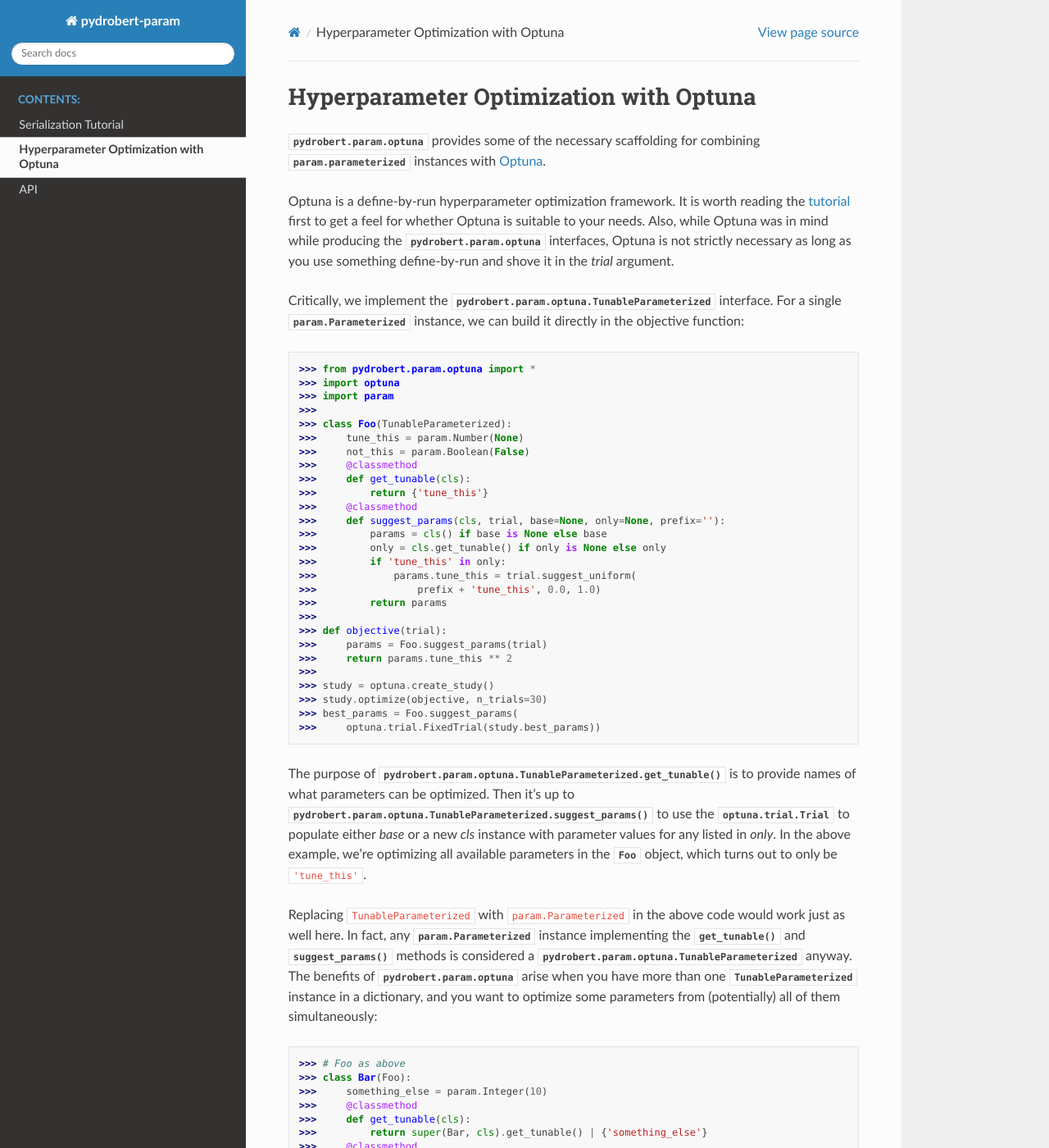
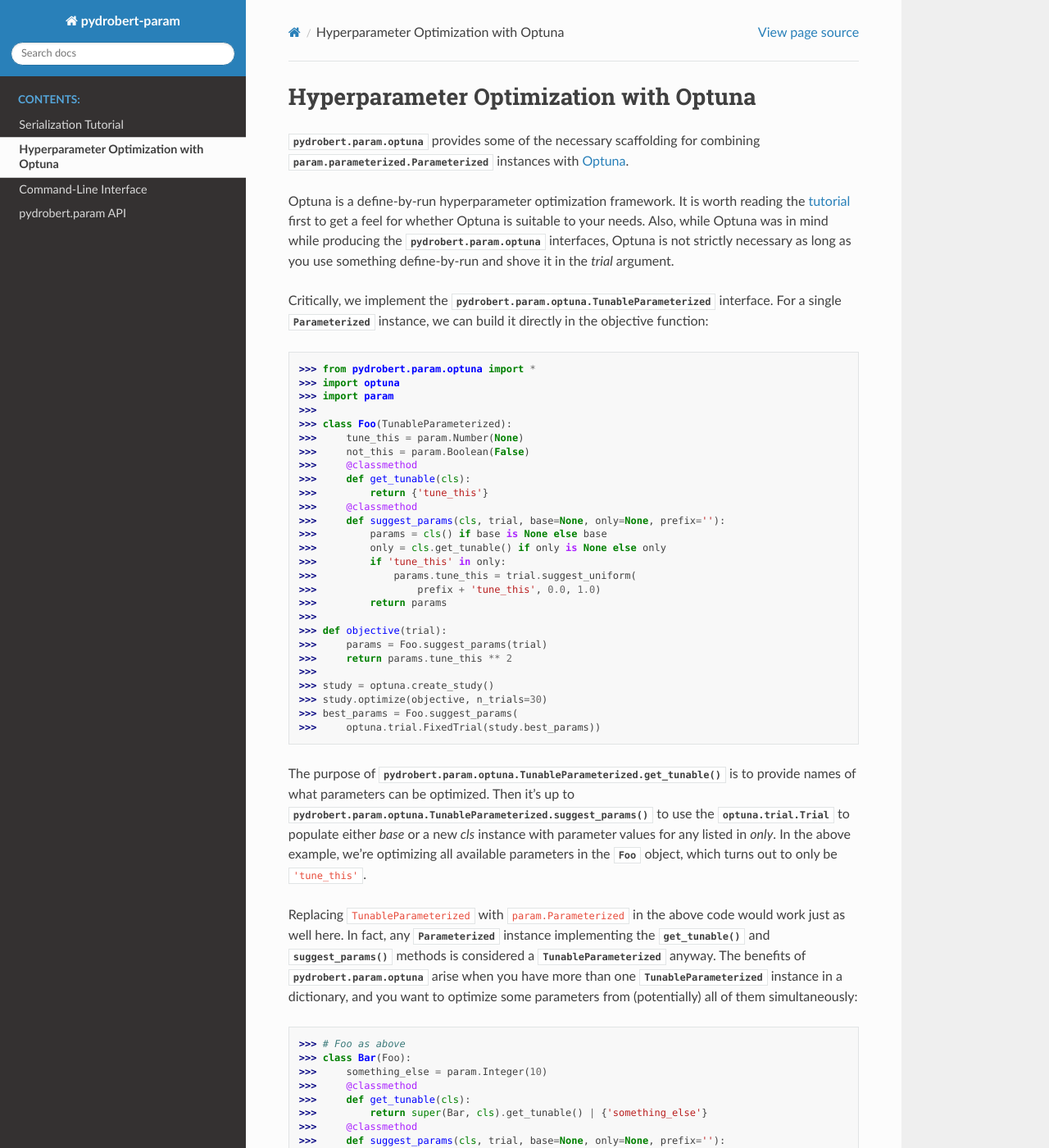
Before and after one commit to sdrobert/pydrobert-param, a Sphinx documentation site: the page built from docs/source/hyperopt.rst, in a window 1280 px wide and 1400 px high. Shown: the whole window at 82% size. Built offline with Sphinx 7.4.7 and the Read the Docs theme 2.0.0, drawn with Linux system fonts in a browser that asks for light colours.

Commit message:
Updated docs + added CLI page (#18)
* Updated docs + added cli page

* Bug fixes for docs

* Fix to hyperopt page

* Try Literal from typing before typing_extensions

```diff
--- a/docs/requirements.txt
+++ b/docs/requirements.txt
@@ -1 +1,4 @@
-param>=1.9
+Sphinx>=4
+sphinxcontrib-programoutput
+myst-parser
+param
--- a/docs/source/conf.py
+++ b/docs/source/conf.py
@@ -39,6 +39,8 @@
     "sphinx.ext.intersphinx",
     "sphinx.ext.napoleon",
     "sphinx.ext.viewcode",
+    "sphinxcontrib.programoutput",
+    "myst_parser",
 ]
 
 naploeon_numpy_docstring = True
--- a/docs/source/hyperopt.rst
+++ b/docs/source/hyperopt.rst
@@ -2,7 +2,7 @@
 =======================================
 
 :mod:`pydrobert.param.optuna` provides some of the necessary scaffolding for
-combining :class:`param.parameterized` instances with
+combining :class:`param.parameterized.Parameterized` instances with
 `Optuna <https://optuna.org/>`__.
 
 Optuna is a define-by-run hyperparameter optimization framework. It is worth
@@ -15,8 +15,8 @@
 
 Critically, we implement the
 :class:`pydrobert.param.optuna.TunableParameterized` interface. For a single
-:class:`param.Parameterized` instance, we can build it directly in the
-objective function:
+:class:`Parameterized` instance, we can build it directly in the objective
+function:
 
 >>> from pydrobert.param.optuna import *
 >>> import optuna
@@ -55,12 +55,12 @@
 out to only be ``'tune_this'``.
 
 Replacing ``TunableParameterized`` with ``param.Parameterized`` in the above
-code would work just as well here. In fact, any :class:`param.Parameterized`
-instance implementing the :func:`get_tunable` and :func:`suggest_params`
-methods is considered a :class:`pydrobert.param.optuna.TunableParameterized`
-anyway. The benefits of :mod:`pydrobert.param.optuna` arise when you have more
-than one :class:`TunableParameterized` instance in a dictionary, and you want
-to optimize some parameters from (potentially) all of them simultaneously:
+code would work just as well here. In fact, any :class:`Parameterized` instance
+implementing the :func:`get_tunable` and :func:`suggest_params` methods is
+considered a :class:`TunableParameterized` anyway. The benefits of
+:mod:`pydrobert.param.optuna` arise when you have more than one
+:class:`TunableParameterized` instance in a dictionary, and you want to
+optimize some parameters from (potentially) all of them simultaneously:
 
 >>> # Foo as above
 >>> class Bar(Foo):
--- a/docs/source/index.rst
+++ b/docs/source/index.rst
@@ -1,5 +1,5 @@
-pydrobert-param
-===============
+.. include:: ../../README.md
+   :parser: myst_parser.sphinx_
 
 .. toctree::
    :maxdepth: 2
```
Also changed, not shown: other parts of docs/source/index.rst (+1 -0 lines), CHANGELOG.md (+4 -0 lines), docs/source/cli.rst (added, +19 -0 lines), docs/source/modules.rst (+12 -4 lines), docs/source/pydrobert.param.argparse.rst (added, +7 -0 lines), docs/source/pydrobert.param.optuna.rst (added, +7 -0 lines), docs/source/pydrobert.param.rst (deleted, +0 -49 lines), docs/source/pydrobert.param.serialization.rst (added, +7 -0 lines), 4 other files.
